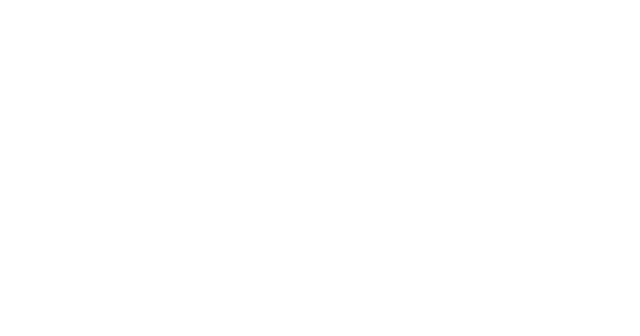
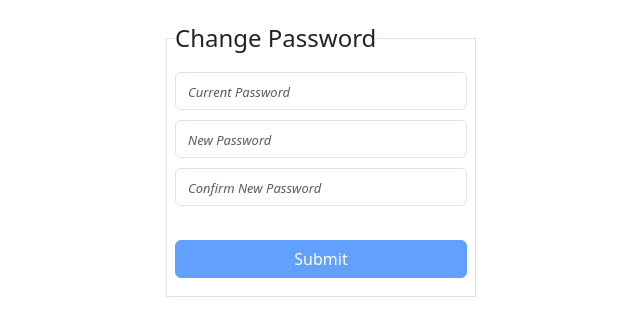
Before and after one commit to Tanmoy1987/MyTest-Angular-App, an Angular app: page /change-password in a window 1280 px wide. Before the commit this address led to /. Shown: the top 336 px of the page, without its empty margins (319-959 px from the left). Built offline with nearby package versions, Linux system fonts and the light colour scheme.

Commit message:
commit 4.0

```diff
--- a/src/app/app-routing.module.ts
+++ b/src/app/app-routing.module.ts
@@ -1,5 +1,6 @@
 import { NgModule } from '@angular/core';
 import { RouterModule, Routes } from '@angular/router';
+import { ChangePasswordComponent } from './change-password/change-password.component';
 import { HomeComponent } from './home/home.component';
 import { PanelComponent } from './panel/panel.component';
 import { RatingComponent } from './rating/rating.component';
@@ -10,6 +11,7 @@
   {path: 'rating', component: RatingComponent},
   {path: 'panel', component: PanelComponent},
   {path: 'title', component: TitlecaseComponent},
+  {path: 'change-password', component: ChangePasswordComponent},
   {path: '', pathMatch: 'full', redirectTo: 'home'}
 ];
 
--- /dev/null
+++ b/src/app/change-password/change-password.component.css
@@ -0,0 +1,19 @@
+div.form-group {
+    padding-bottom: 10px;
+}
+
+.error-text {
+    color: red;
+    font-size: x-small;
+    float: right;
+    font-style: italic;
+}
+
+::placeholder{
+    font-size: small;
+    font-style: italic;
+}
+
+::-ms-input-placeholder { /* Microsoft Edge */
+    font-style: italic;
+  }
--- /dev/null
+++ b/src/app/change-password/change-password.component.html
@@ -0,0 +1,68 @@
+<div class="d-flex justify-content-center">
+   <div class="w-25">
+    <fieldset class="border p-2">
+        <legend class="w-auto float-none">Change Password</legend>
+        <form [formGroup]="changePwdForm" (ngSubmit)="formSubmit()">
+            <div class="form-group">
+                <!--<label for="currentPassword">Current Password:</label>-->
+                <input name="currentPassword"
+                       type="password"
+                       class="form-control"
+                       formControlName="currentPassword"
+                       placeholder="Current Password"/>
+                <div *ngIf="currentPwd?.touched && currentPwd?.invalid">
+                    <div *ngIf="currentPwd?.errors?.required">
+                        <span class="error-text">*Current Password is a required field</span>
+                    </div>
+                </div>
+                <div *ngIf="currentPwd?.touched">
+                    <div *ngIf="currentPwd?.errors?.currentPasswordNotValid">
+                        <span class="error-text">*Current Password does not match</span>
+                    </div>
+                </div>
+            </div>
+            <div class="form-group">
+                <!--<label for="newPassword">New Password:</label>-->
+                <input name="newPassword"
+                       type="password"
+                       class="form-control"
+                       formControlName="newPassword"
+                       placeholder="New Password"/>
+                <div *ngIf="newPwd?.touched && newPwd?.invalid">
+                    <div *ngIf="newPwd?.errors?.required">
+                        <span class="error-text">*New Password is a required field</span>
+                    </div>
+                    <div *ngIf="newPwd?.errors?.minlength">
+                        <span class="error-text">*New Password must be minimum {{newPwd?.errors?.minlength.requiredLength}} characters long</span>
+                    </div>
+                    <div *ngIf="newPwd?.errors?.maxlength">
+                        <span class="error-text">*New Password exceeded {{newPwd?.errors?.maxlength.requiredLength}} characters limit</span>
+                    </div>
+                </div>
+            </div>
+            <div class="form-group">
+                <!--<label for="confirmNewPassword">Current Password:</label>-->
+                <input name="confirmNewPassword"
+                       type="password"
+                       class="form-control"
+                       formControlName="confirmNewPassword"
+                       placeholder="Confirm New Password"/>
+                <div *ngIf="confirmNewPwd?.touched && confirmNewPwd?.invalid">
+                    <div *ngIf="confirmNewPwd?.errors?.required">
+                        <span class="error-text">*Confirm New Password is a required field</span>
+                    </div>
+                </div>
+                <div *ngIf="confirmNewPwd?.touched && confirmNewPwd?.valid && newPwd?.touched && newPwd?.valid">
+                    <div *ngIf="changePwdForm?.errors?.confirmPasswordNotMatch">
+                        <span class="error-text">*Confirm New Password does not match with New Password</span>
+                    </div>
+                </div>
+            </div>
+            <br/>
+            <div class="form-group">
+               <input type="submit" class="btn btn-primary w-100" value="Submit" [disabled]="checkValidationError()"/>
+            </div>
+        </form>
+     </fieldset>
+   </div>
+</div>
--- /dev/null
+++ b/src/app/change-password/change-password.component.ts
@@ -0,0 +1,49 @@
+import { Component, OnInit } from '@angular/core';
+import { AbstractControl, FormBuilder, FormControl, FormGroup, Validators } from '@angular/forms';
+import { PasswordValidator } from '../validator/password-validator';
+
+@Component({
+  selector: 'app-change-password',
+  templateUrl: './change-password.component.html',
+  styleUrls: ['./change-password.component.css']
+})
+export class ChangePasswordComponent implements OnInit {
+  changePwdForm!: FormGroup;
+
+  constructor(fb: FormBuilder) {
+    this.changePwdForm = fb.group({
+      currentPassword: ['', Validators.required, PasswordValidator.IsCurrentPasswordNotValid],
+      newPassword: ['', [Validators.required, Validators.minLength(6), Validators.maxLength(10)]],
+      confirmNewPassword: ['', Validators.required]
+    },
+    {
+      validators: [PasswordValidator.IsConfirmNewPasswordNotMatch]
+    });
+  }
+
+  ngOnInit(): void {
+    /*this.changePwdForm = new FormGroup({
+      currentPassword: new FormControl('', Validators.required, PasswordValidator.IsCurrentPasswordNotValid),
+      newPassword: new FormControl('', [Validators.required, Validators.minLength(6), Validators.maxLength(10)]),
+      confirmNewPassword: new FormControl('', Validators.required)
+    }, PasswordValidator.IsConfirmNewPasswordNotMatch);*/
+
+  }
+
+  get currentPwd(){
+    return this.changePwdForm.get("currentPassword");
+  }
+  get newPwd(){
+    return this.changePwdForm.get("newPassword");
+  }
+  get confirmNewPwd(){
+    return this.changePwdForm.get("confirmNewPassword");
+  }
+  checkValidationError() {
+    return !(!this.changePwdForm?.errors
+        && !this.currentPwd?.errors
+        && !this.newPwd?.errors
+        && !this.confirmNewPwd?.errors);
+  }
+  formSubmit(){}
+}
--- a/src/app/custom-pipe/pascalcase.pipe.ts
+++ b/src/app/custom-pipe/pascalcase.pipe.ts
@@ -21,5 +21,4 @@
     }
     return formattedStr;
   }
-
 }
--- /dev/null
+++ b/src/app/validator/password-validator.ts
@@ -0,0 +1,26 @@
+import { AbstractControl, ValidationErrors } from "@angular/forms";
+
+
+export class PasswordValidator {
+    static IsConfirmNewPasswordNotMatch(control: AbstractControl): ValidationErrors | null {
+        let newPwdValue= control.get('newPassword')?.value;
+        let confirmNewPwdValue = control.get('confirmNewPassword')?.value;
+
+        if(newPwdValue !== confirmNewPwdValue)
+          return {"confirmPasswordNotMatch": true};
+        return null;
+    }
+
+    static IsCurrentPasswordNotValid(control: AbstractControl): Promise<ValidationErrors | null> {
+        return new Promise((resolve, reject) => {
+            setTimeout(()=> {
+                if(control.value != "Sayanti123") {
+                    resolve({"currentPasswordNotValid": true})
+                }
+                else {
+                    resolve(null);
+                }
+            }, 2000)
+        })
+    }
+}
```
Also changed, not shown: src/app/app.module.ts (+6 -3 lines), 1 other file (tests, documents, lock files or other folders).
